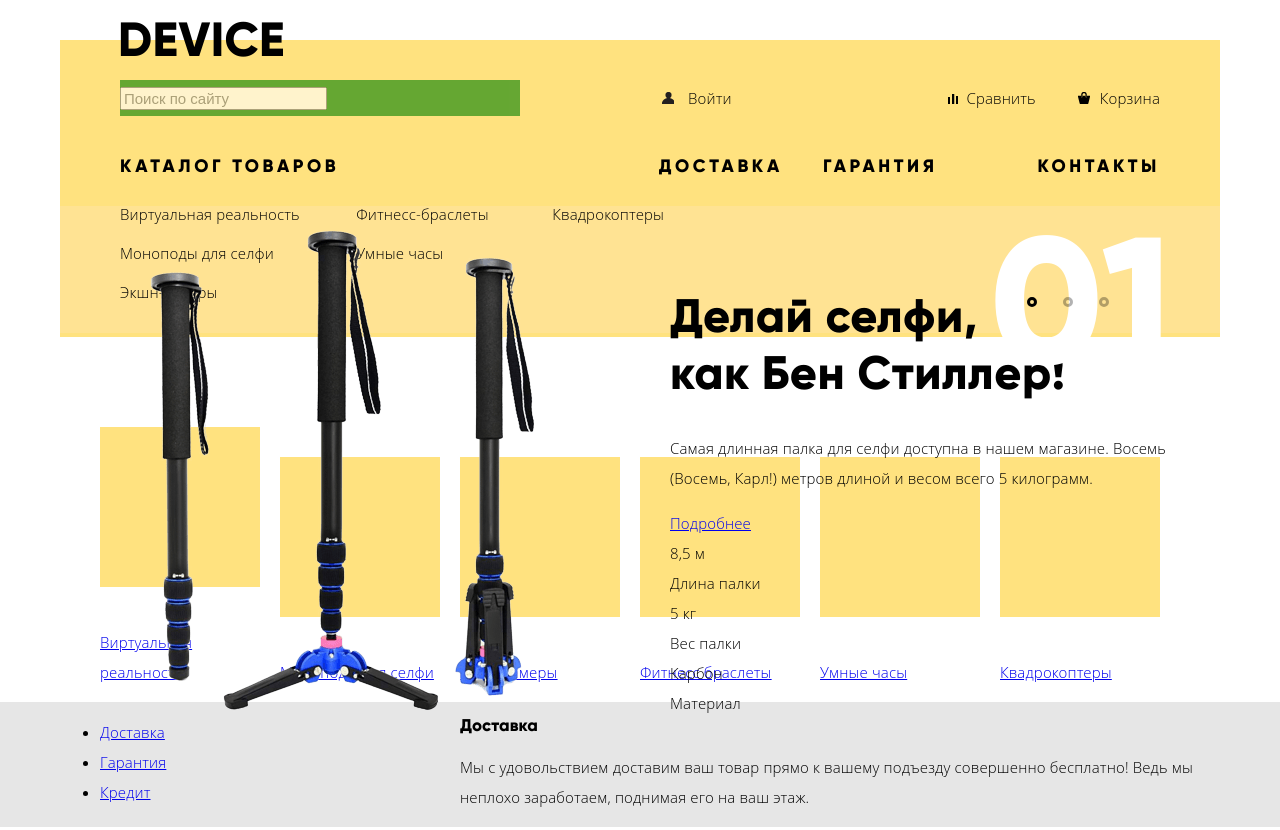
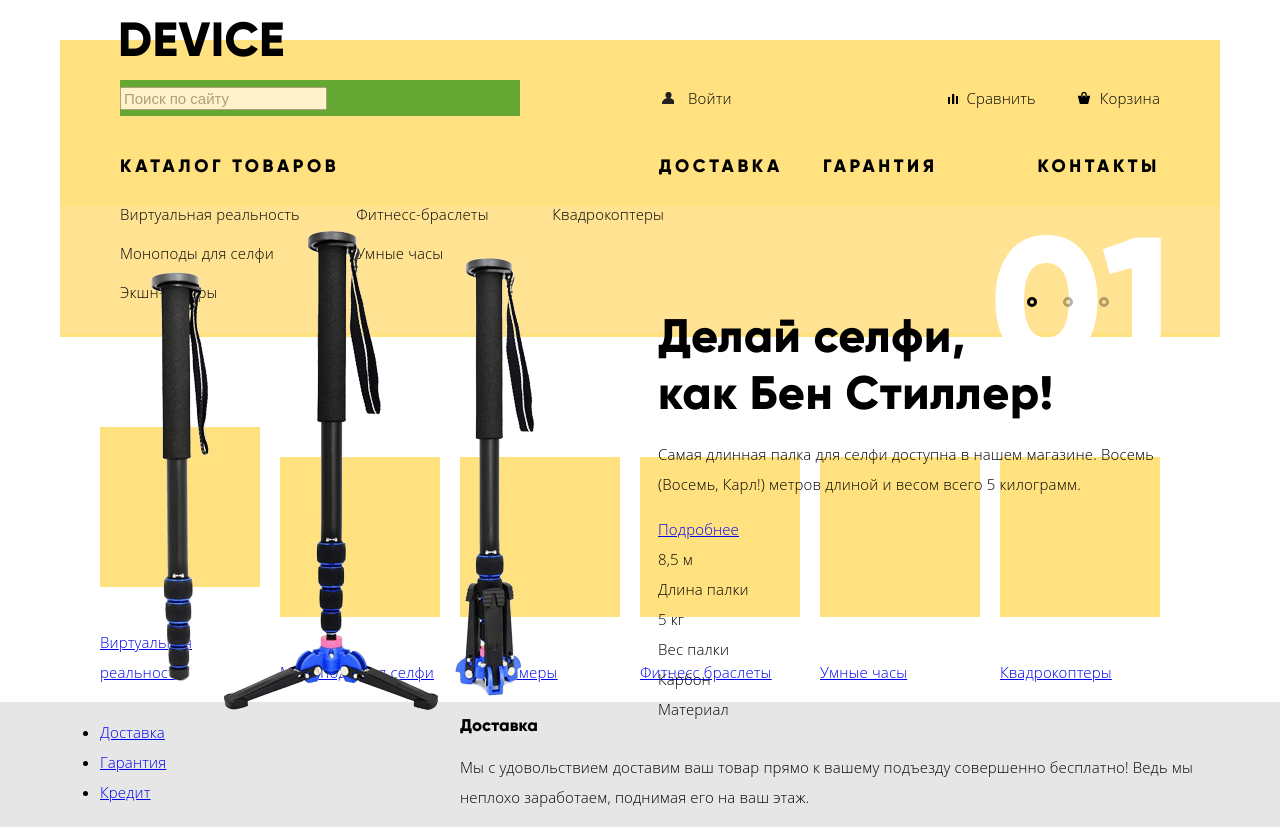
Before and after one commit to miolg/237868-device, a plain HTML site: page index.html in a window 1280 px wide. Shown: the top 830 px of the page. Drawn offline with Linux system fonts and the light colour scheme.

Commit message:
Slider: small changes

```diff
--- a/css/style.css
+++ b/css/style.css
@@ -471,9 +471,20 @@ h2 {
 	float: right;
 	width: 500px;
 	margin: 0;
+	margin-top: 20px;
+	margin-right: 12px;
 	padding-top: 45px;
 }
 
+.goods-description h1 {
+	margin-bottom: 18px;
+}
+
+
+.btn {
+
+
+}
 
 ./** main catalog **/
 
```
